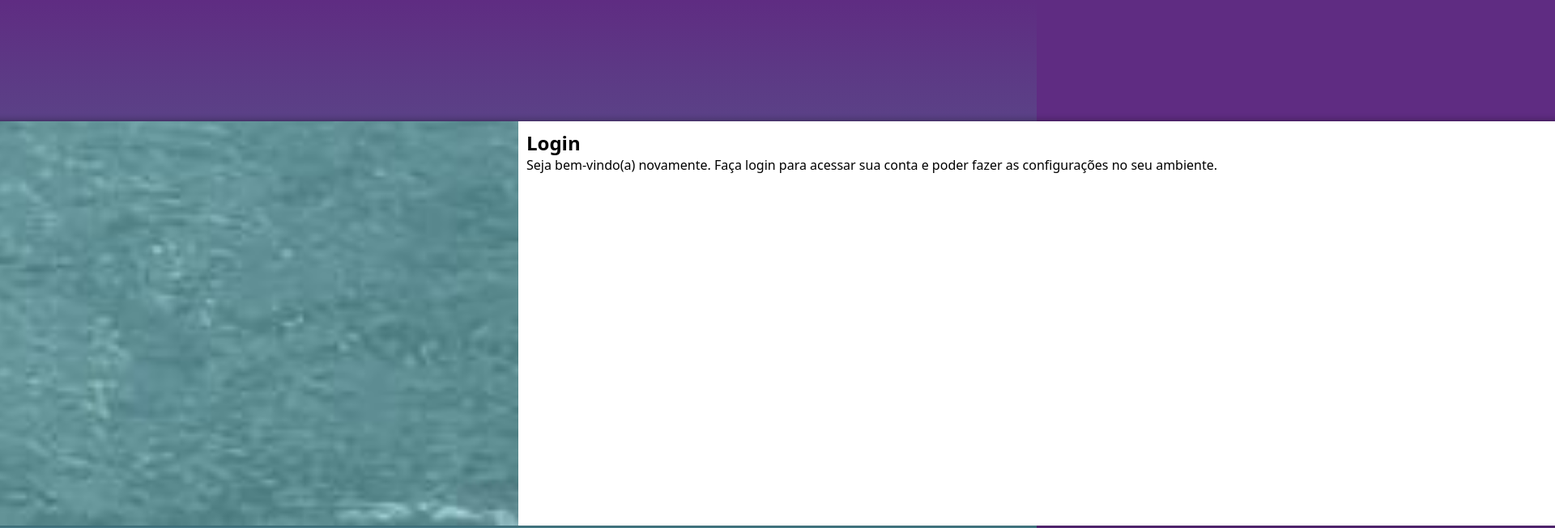
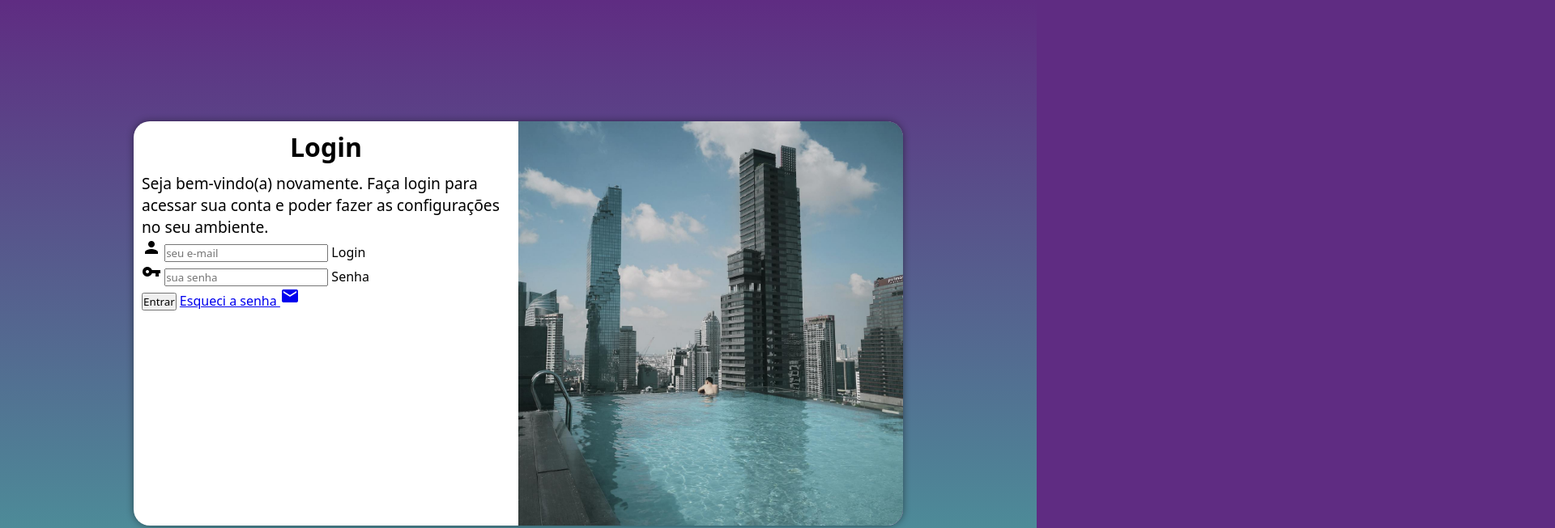
Before and after one commit to edson-juniior/projeto-login, a plain HTML site: page index.html in a window 1280 px wide. Shown: the top 653 px of the page at 81% size, 1920 px wide, since content can reach past the window. Drawn offline with Linux system fonts and the light colour scheme.

Commit message:
adicionei o comentario

```diff
--- a/estilos/media-query.css
+++ b/estilos/media-query.css
@@ -35,18 +35,27 @@ Grandes telas: acima de 1200px
     body {
         background-image: linear-gradient(to top, #49a09d, #5f2c82);
     }
+
     section#login {
-        width: 950%;
+        width: 950px;
     }
 
     section#login > div#imagem {
-        float: left;
+        float: right;
         width: 50%;
         height: 100%;
     }
 
     section#login > div#formulario {
-        float: right;
+        float: left;
         width: 50%;
     }
+
+    div#formulario > h1 {
+        font-size: 2em;
+    }
+
+    div#formulario > p {
+        font-size: 1.2em;
+    }
 }
--- a/estilos/style.css
+++ b/estilos/style.css
@@ -53,3 +53,12 @@ section#login > div#formulario {
     display: block;
     padding: 10px;
 }
+
+div#formulario > h1 {
+    text-align: center;
+    margin-bottom: 10px;
+}
+
+div#formulario > p {
+    font-size: 0.8em;
+}
--- a/index.html
+++ b/index.html
@@ -4,6 +4,7 @@
     <meta charset="UTF-8">
     <meta name="viewport" content="width=device-width, initial-scale=1.0">
     <title>Login</title>
+    <link href="https://fonts.googleapis.com/icon?family=Material+Icons" rel="stylesheet">
     <link rel="stylesheet" href="estilos/style.css">
     <link rel="stylesheet" href="estilos/media-query.css">
 </head>
@@ -11,13 +12,26 @@
     <main>
         <section id="login">
             <div id="imagem">
-
+                <!-- Aqui vai a imagem nas CSS -->
             </div>
             <div id="formulario">
                 <h1>Login</h1>
                 <p>Seja bem-vindo(a) novamente. Faça login para acessar sua conta e poder fazer as configurações no seu ambiente.</p>
-                <form action="login.php" method="post">
-
+                <form action="login.php" method="post" autocomplete="on">
+                    <div class="campo">
+                        <i class="material-icons">person</i>
+                        <input type="email" name="login" id="ilogin" placeholder="seu e-mail" autocomplete="email" required maxlength="30">
+                        <label for="ilogin">Login</label>
+                    </div>
+                    <div class="campo">
+                        <i class="material-icons">vpn_key</i>
+                        <input type="password" name="senha" id="isenha" placeholder="sua senha" autocomplete="current-password" required minlength="8" maxlength="20">
+                        <label for="isenha">Senha</label>
+                    </div>
+                    <input type="submit" value="Entrar">
+                    <a href="esqueci.html">
+                        Esqueci a senha <i class="material-icons">mail</i>
+                    </a>
                 </form>
             </div>
 
```
